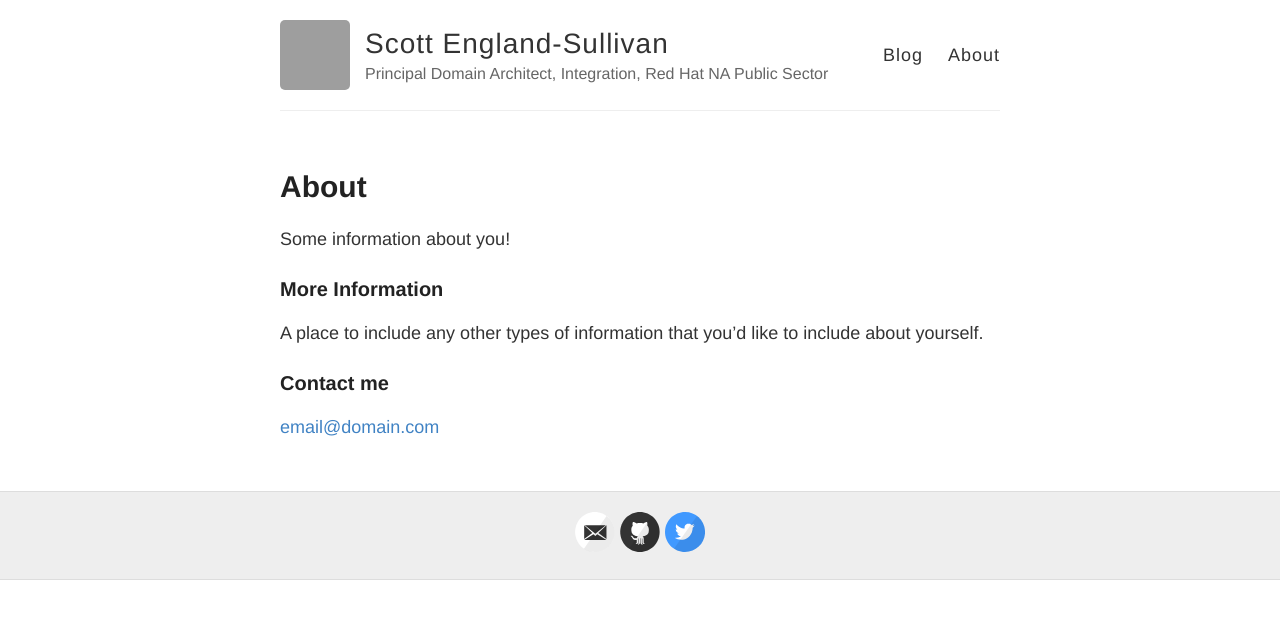
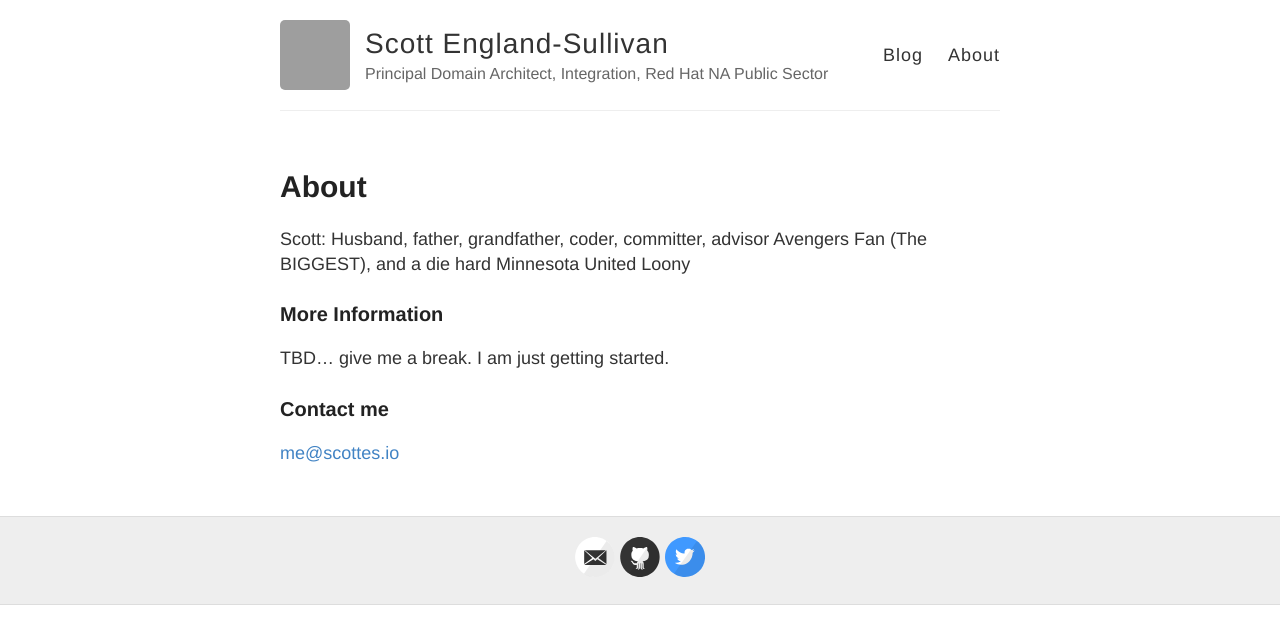
Before and after one commit to sully6768/sully6768.github.io, a Jekyll site: the page built from about.md, in a window 1280 px wide. Shown: the top 644 px of the page. Built offline with Jekyll 4.4.1, drawn with Linux system fonts in a browser that asks for light colours; grey boxes are pictures that could not be loaded.

Commit message:
updated the about section

```diff
--- a/about.md
+++ b/about.md
@@ -4,12 +4,13 @@ title: About
 permalink: /about/
 ---
 
-Some information about you!
+Scott: Husband, father, grandfather, coder, committer, advisor Avengers Fan (The BIGGEST), and a die hard Minnesota United Loony
+
 
 ### More Information
 
-A place to include any other types of information that you'd like to include about yourself.
+TBD... give me a break. I am just getting started.
 
 ### Contact me
 
-[email@domain.com](mailto:email@domain.com)
+[me@scottes.io](mailto:me@scottes.io)
```
